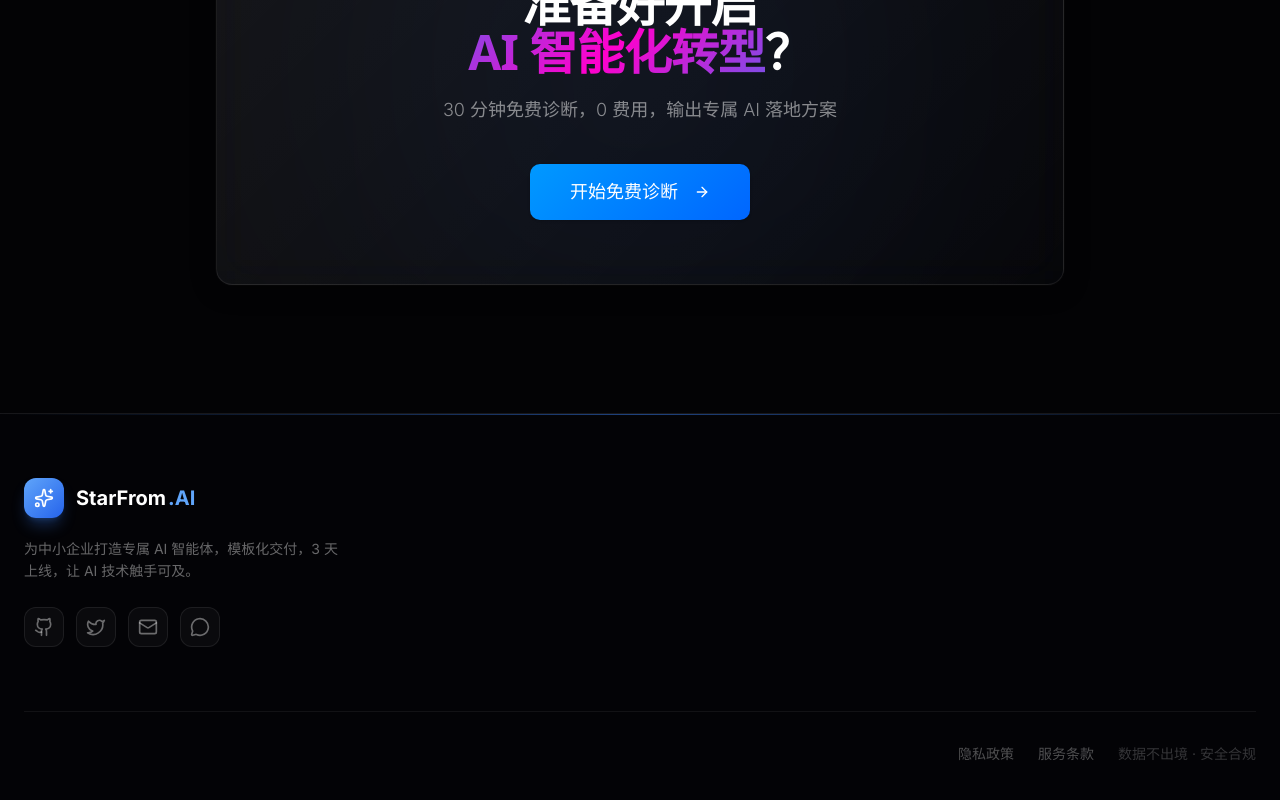
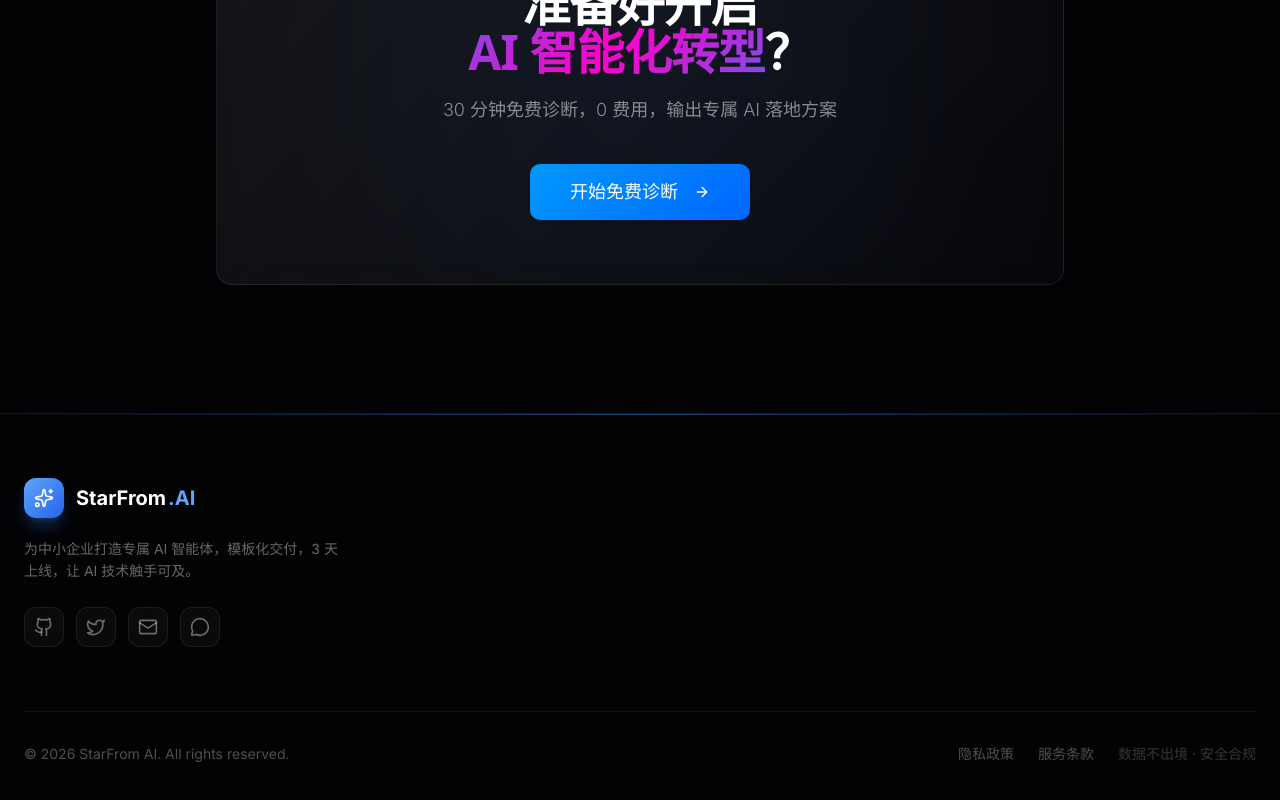
Before and after one commit to james3060x/starfrom.ai, a Next.js app: page / in a window 1280 px wide. Shown: the part 4142-4942 px from the top of the page. Built offline with nearby package versions, Linux system fonts and the light colour scheme.

Commit message:
update: 网站内容更新 02-18 21:58

```diff
--- a/src/components/layout/Footer.tsx
+++ b/src/components/layout/Footer.tsx
@@ -1,6 +1,6 @@
 import Link from 'next/link'
 import { Sparkles, Github, Twitter, Mail, MessageCircle } from 'lucide-react'
-import { footerContent, siteContent } from '@/lib/content'
+import { footerContent } from '@/lib/content'
 
 const socialLinks = [
   { icon: Github, href: '#', label: 'GitHub' },
@@ -51,7 +51,7 @@ export function Footer() {
         {/* Bottom */}
         <div className="mt-16 pt-8 border-t border-white/[0.06] flex flex-col md:flex-row items-center justify-between gap-4">
           <p className="text-white/30 text-sm">
-            {siteContent['网站基础信息']['版权']}
+            {footerContent['底部信息']['版权']}
           </p>
           <div className="flex items-center gap-6 text-sm">
             <Link href="#" className="text-white/30 hover:text-white/60">{footerContent['底部信息']['隐私政策']}</Link>
```
